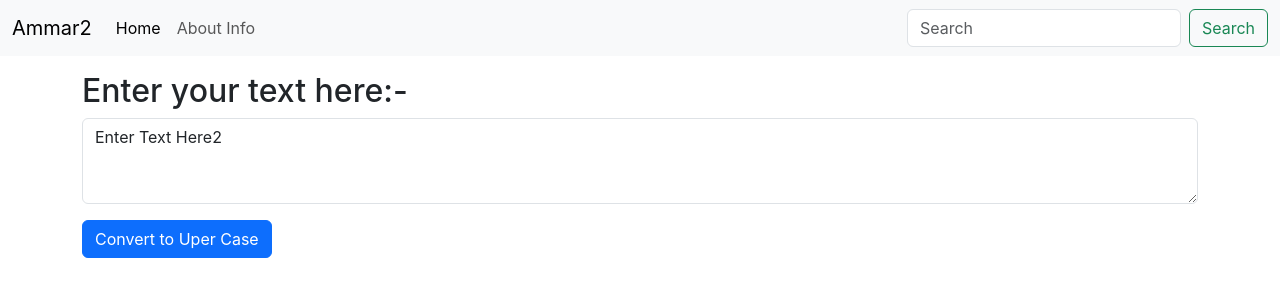
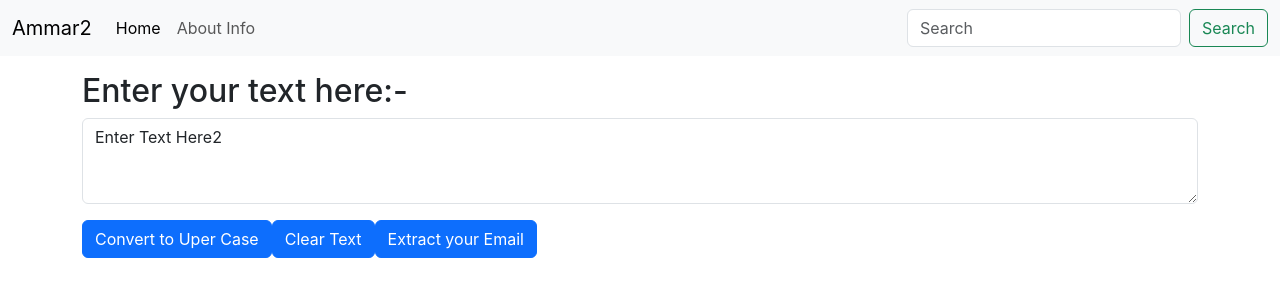
Before and after one commit to aimik09/React-App, a React (Create React App) app: page / in a window 1280 px wide. Shown: the top 300 px of the page. Built offline with nearby package versions, Linux system fonts and the light colour scheme.

Commit message:
Clear Text

```diff
--- a/src/Components/TextForm.js
+++ b/src/Components/TextForm.js
@@ -8,12 +8,29 @@
         setText(newtext)
     }
 
+    const handleClearText =() => {
+
+
+      let newText = '';
+      setText(newText)
+
+
+    }
+
+    const handleExtractEmail = () =>{
+
+      let newText = "";
+      setText(newText)
+
+    }
+
     const handleOnChange = (event) =>{
         setText(event.target.value);
     }
     const [text, setText] = useState('Enter Text Here2');
     //text = "new text"; // wrong way to change the state
     //setText("new Text"); //Correct way to change the state
+
   return (
     <div>
 <h2>{props.heading}</h2>
@@ -22,6 +39,12 @@
 
 </div>
 <button className="btn btn-primary"  onClick={handleUpClick}>Convert to Uper Case</button>
+
+<button className="btn btn-primary"  onClick={handleClearText}>Clear Text</button>
+
+<button className="btn btn-primary"  onClick={handleExtractEmail}>Extract your Email</button>
+
+
     </div>
   )
 }
```
